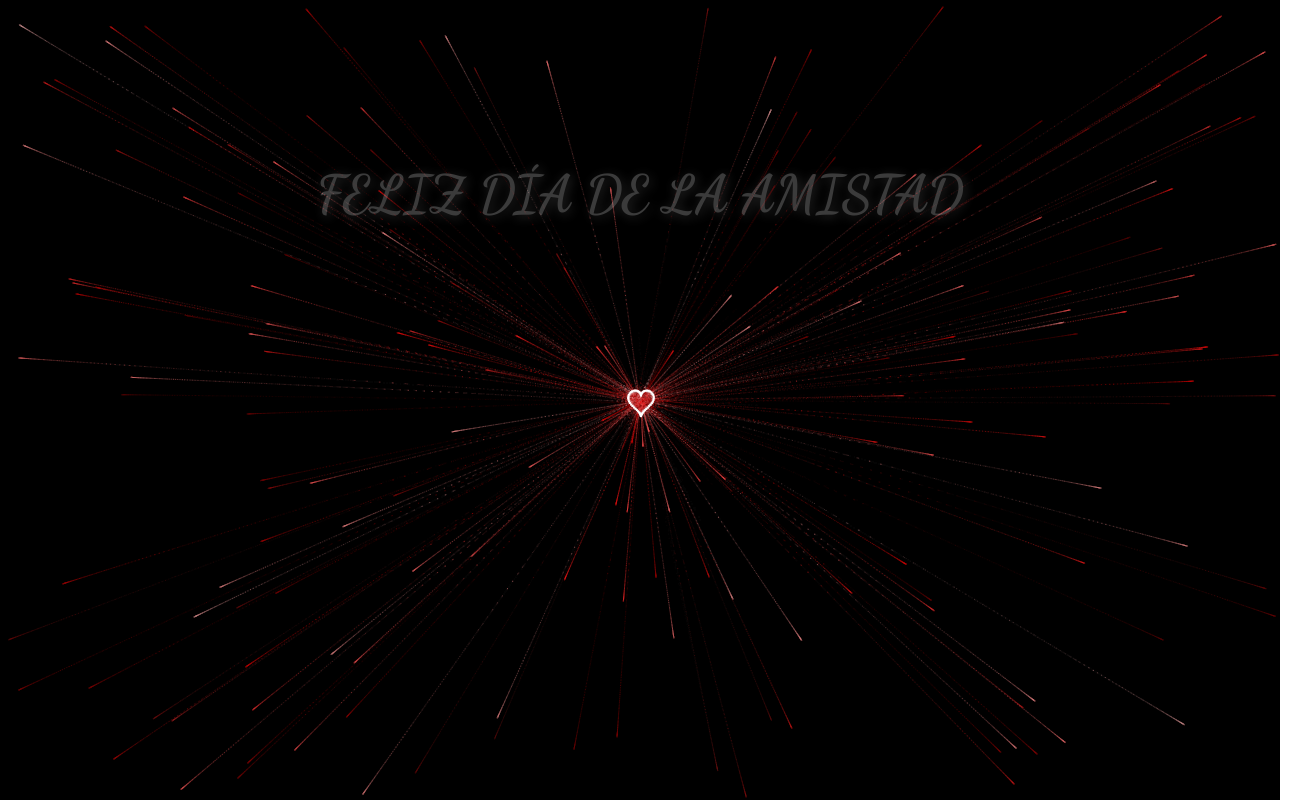
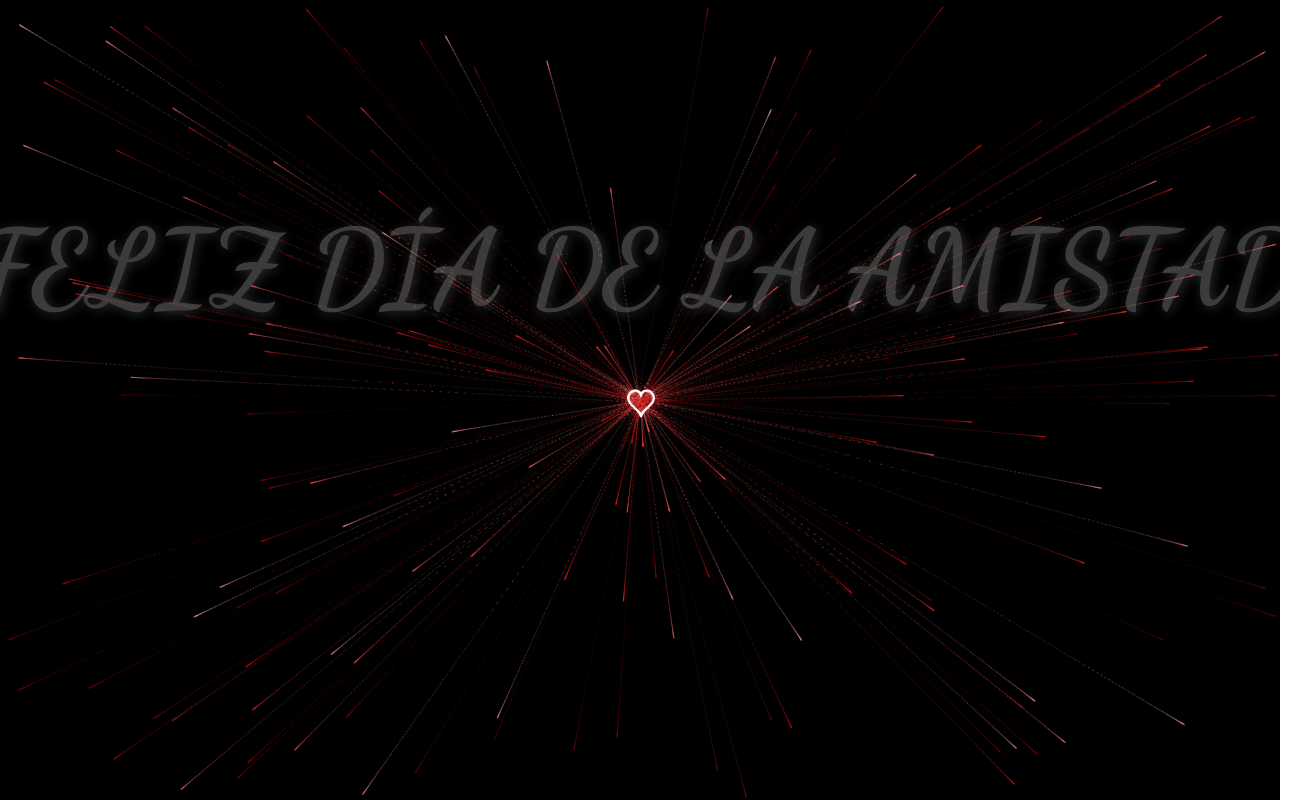
Before and after one commit to THEHOOD25/NEW, a plain HTML site: page index.html in a window 1280 px wide. Shown: the whole page, 1302 px wide, since content can reach past the window. Drawn offline with Linux system fonts and the light colour scheme; animation ran at ten frames a second.

Commit message:
Update index.html

```diff
--- a/index.html
+++ b/index.html
@@ -1,10 +1,9 @@
 <!DOCTYPE html>
-<html>
+<html lang="es">
 <head>
+    <meta charset="UTF-8">
+    <meta name="viewport" content="width=device-width, initial-scale=1, maximum-scale=1">
     <title>Heart Animation</title>
-    <meta charset="UTF-8">
-    <meta name="Keywords">
-    <meta name="Description">
 
     <!-- Fuente elegante desde Google Fonts -->
     <link href="https://fonts.googleapis.com/css2?family=Dancing+Script:wght@700&display=swap" rel="stylesheet">
@@ -12,26 +11,28 @@
     <style>
         /* Estilos para el canvas */
         canvas {
-        position: absolute;
+            position: fixed;
+            top: 0;
             left: 0;
-        top: 0;
-        width: 100%;
-        height: 100%;
+            width: 100vw;
+            height: 100vh;
             background-color: rgba(0, 0, 0, 0.2);
         }
 
         /* Estilos para el mensaje */
         h1 {
             position: absolute;
-        top: 20%;
+            top: 25%;
             left: 50%;
             transform: translate(-50%, -50%);
             font-family: 'Dancing Script', cursive;
-        font-size: 50px;
+            font-size: 8vw; /* Se adapta a la pantalla */
             color: white;
             text-shadow: 2px 2px 10px rgba(255, 255, 255, 0.7);
             z-index: 10;
             animation: pulseFade 6s ease-in-out infinite;
+            text-align: center;
+            white-space: nowrap; /* Evita que el texto se divida */
         }
 
         /* Animación corregida */
@@ -50,7 +51,7 @@
 <body>
 
     <h1>FELIZ DÍA DE LA AMISTAD</h1>
-    <canvas id="heart" width="1920" height="947"></canvas>
+    <canvas id="heart"></canvas>
 
     <script src="heart-animation.js"></script>
 
```
Lines whose indentation alone changed are shown as unchanged.
